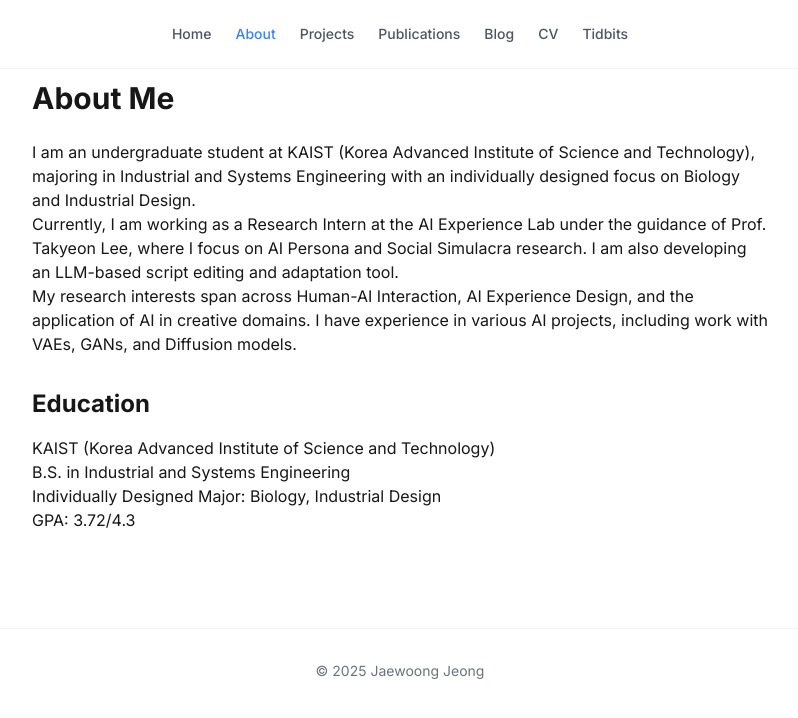
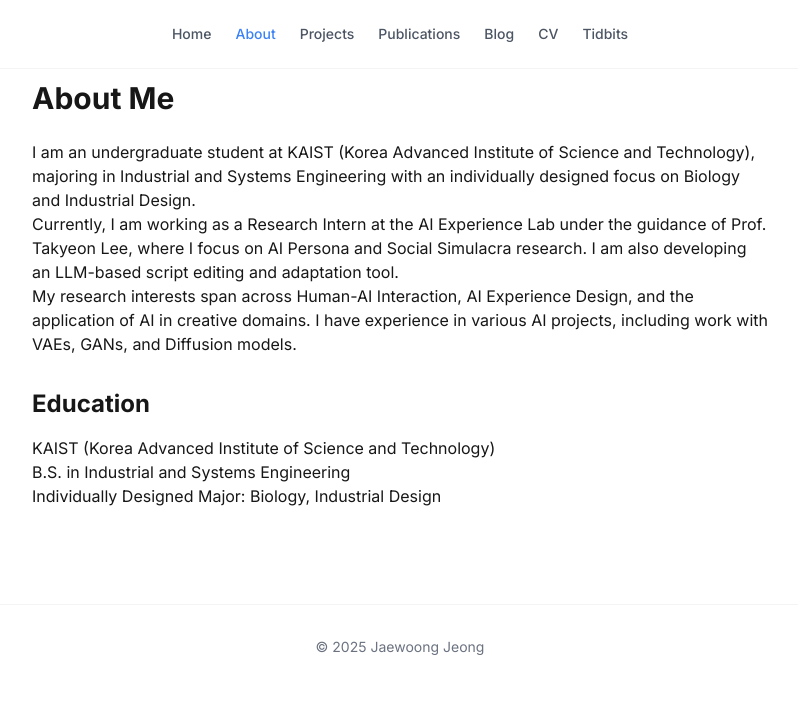
Before and after one commit to jaywoongjeong/jaywoong.github.io, a Next.js app: page /about in a window 1280 px wide. Shown: the top 718 px of the page, without its empty margins (240-1038 px from the left). Built offline with nearby package versions, Linux system fonts and the light colour scheme.

Commit message:
feat(cv): 이력서 내용 업데이트
- AI Experience Lab 연구 인턴 경험 추가
- MIT Sloan School Chu Lab 연구 조교 경험 추가
- 프로그래밍 스킬 섹션 업데이트

```diff
--- a/app/about/page.tsx
+++ b/app/about/page.tsx
@@ -25,8 +25,7 @@ export default function About() {
         <p>
           KAIST (Korea Advanced Institute of Science and Technology)<br />
           B.S. in Industrial and Systems Engineering<br />
-          Individually Designed Major: Biology, Industrial Design<br />
-          GPA: 3.72/4.3
+          Individually Designed Major: Biology, Industrial Design
         </p>
       </div>
     </div>
--- a/app/cv/page.tsx
+++ b/app/cv/page.tsx
@@ -10,7 +10,6 @@ export default function CV() {
           <p className="text-gray-600">Mar 2022 - Present</p>
           <p>B.S. in Industrial and Systems Engineering</p>
           <p>Individually Designed Major: Biology, Industrial Design</p>
-          <p>Major GPA: 3.72/4.3</p>
         </div>
       </section>
 
```
